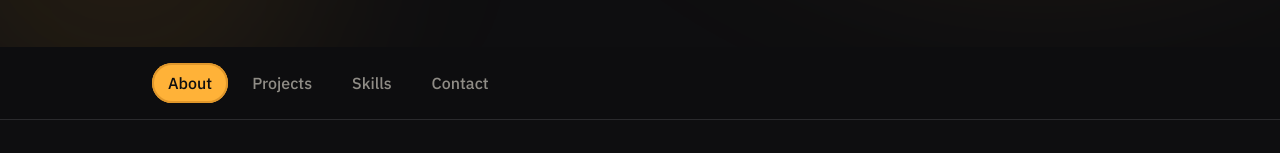
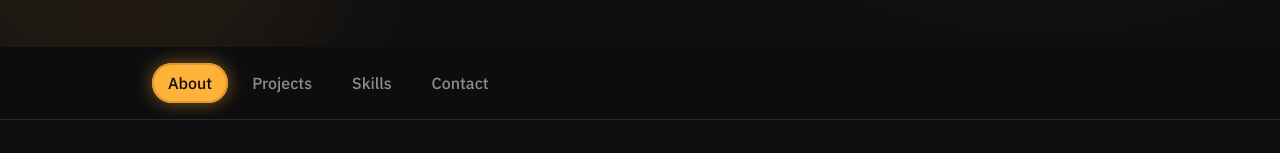
Before and after one commit to edelafosse16/portfolio, a React (Vite) app: page / in a window 1280 px wide. Shown: the part 753-906 px from the top of the page. Built offline with nearby package versions, Linux system fonts and the light colour scheme.

Commit message:
Add a soft glow around the active nav tab
A small radial amber glow (box-shadow, not a size-affecting border) so
the fill/ring/glow all animate together on transition-all rather than
the ring changing while the shadow snaps in. Ties the tab's color
language together with the hero's own glow shapes.

```diff
--- a/src/components/ui/NavButton.jsx
+++ b/src/components/ui/NavButton.jsx
@@ -3,9 +3,9 @@ import PropTypes from 'prop-types';
 const NavButton = ({ section, label, activeSection, onSelect }) => (
   <button
     onClick={() => onSelect(section)}
-    className={`px-4 py-2 rounded-full text-sm md:text-base font-medium transition-colors duration-300 ${
+    className={`px-4 py-2 rounded-full text-sm md:text-base font-medium transition-all duration-300 ${
       activeSection === section
-        ? 'bg-accent text-accent-contrast ring-2 ring-inset ring-accent-deep'
+        ? 'bg-accent text-accent-contrast ring-2 ring-inset ring-accent-deep shadow-[0_0_18px_rgba(255,178,56,0.45)]'
         : 'text-muted hover:text-ink'
     }`}
   >
```
